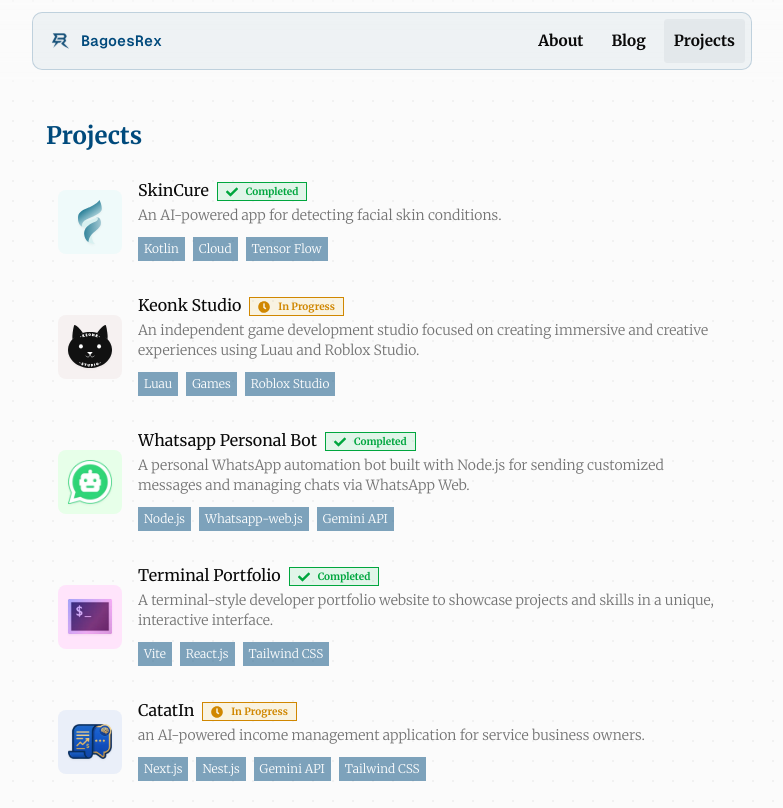
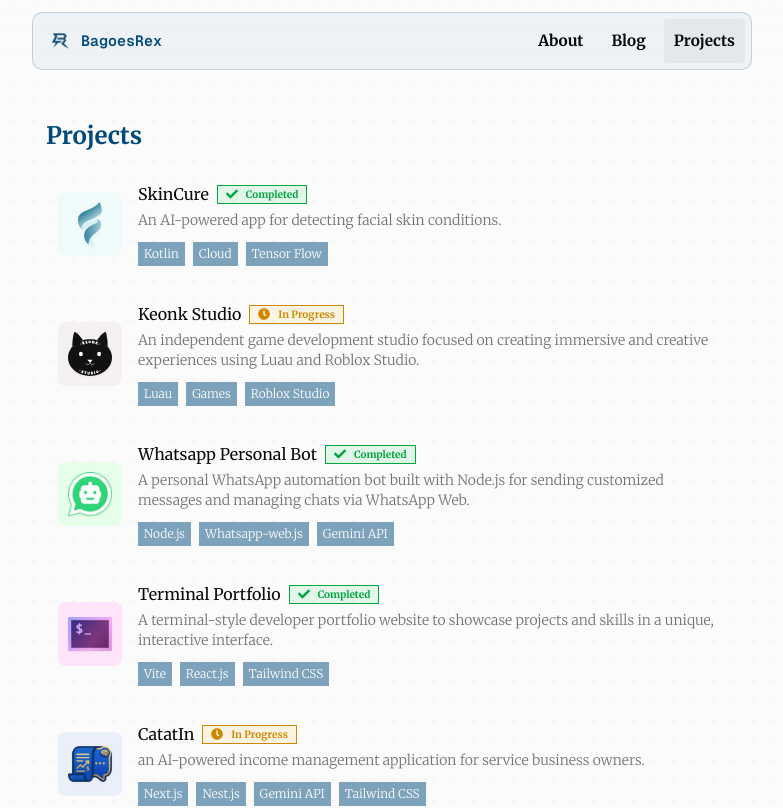
Before and after one commit to bagoesrex/portfolio-website, a Next.js app: page /projects in a window 1280 px wide. Shown: the top 808 px of the page, without its empty margins (248-1031 px from the left). Built offline with nearby package versions, Linux system fonts and the light colour scheme; no server answers.

Commit message:
refactor(projects): improve hover interaction and transition card

```diff
--- a/components/projects/project-card.tsx
+++ b/components/projects/project-card.tsx
@@ -25,7 +25,12 @@ export default function ProjectCard({ project }: ProjectCardProps) {
         href={githubUrl}
         target="_blank"
         rel="noopener noreferrer"
-        className={cn("flex items-start gap-4 rounded-[7px] px-3 py-3.5 transition md:items-center", HoverBg)}
+        className={cn(
+          "flex items-start gap-4 rounded-[7px] px-3 py-3.5 md:items-center",
+          "transition-all duration-300 ease-out",
+          "hover:-translate-y-0.5 hover:shadow-xs",
+          HoverBg,
+        )}
       >
         <div className={cn("rounded-md p-2.5", IconBg)}>
           <div className="relative h-9.5 min-w-9.5 md:h-11 md:min-w-11">
@@ -34,14 +39,16 @@ export default function ProjectCard({ project }: ProjectCardProps) {
               alt={`${title} Image`}
               fill
               priority
-              className="object-contain drop-shadow-xs transition-transform group-hover:scale-110"
+              className="pointer-events-none object-contain drop-shadow-xs transition-transform duration-300 ease-out group-hover:scale-110"
             />
           </div>
         </div>
         <div className="space-y-3">
           <header className="space-y-1">
             <div className="flex items-center justify-between gap-2 md:justify-start">
-              <h2 className="text-md -mt-1 line-clamp-2 leading-snug font-medium decoration-2 group-hover:underline">{title}</h2>
+              <h2 className="underline decoration-transparent decoration-[1.75px] transition-all duration-200 ease-out group-hover:decoration-current">
+                {title}
+              </h2>
               <p className={cn("flex min-w-fit items-center gap-2 border px-2 py-px text-[10px] font-bold", StatusClassName)}>
                 <StatusIcon className="size-3" />
                 {StatusLabel}
```
